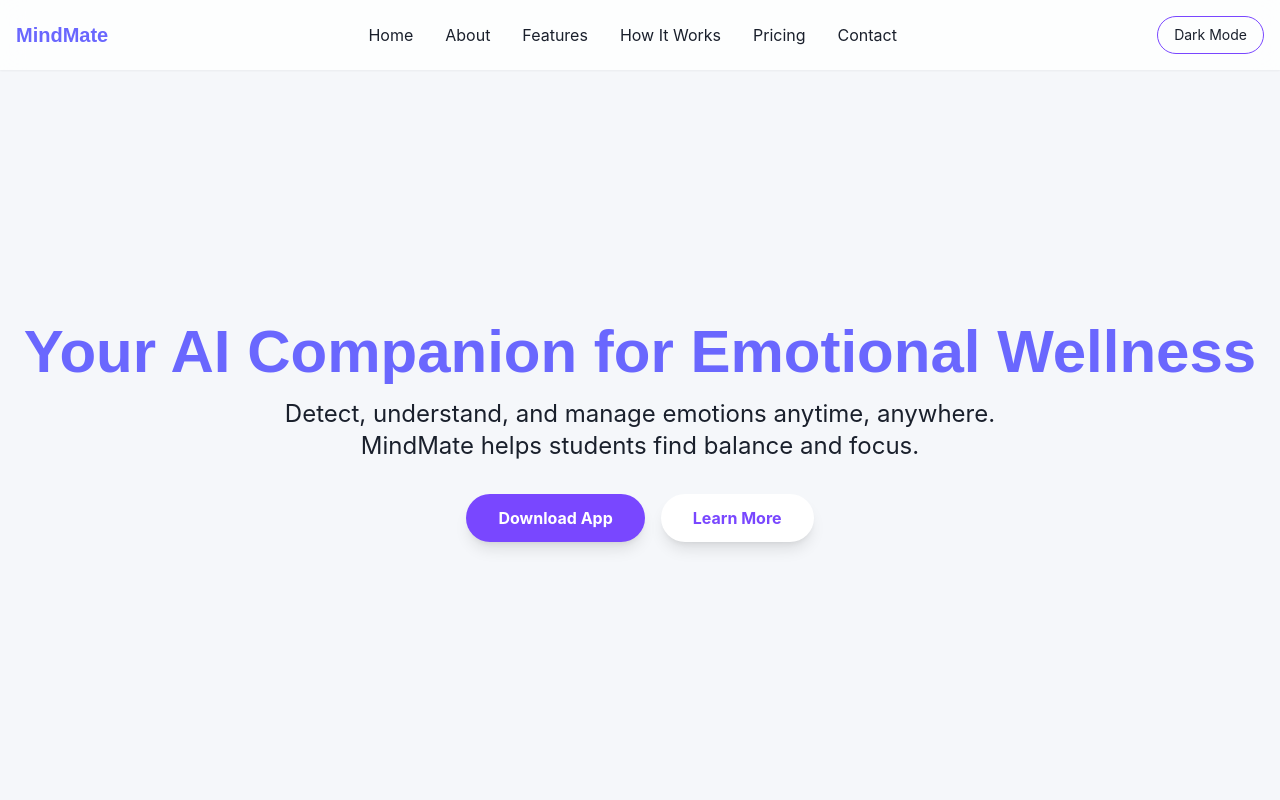
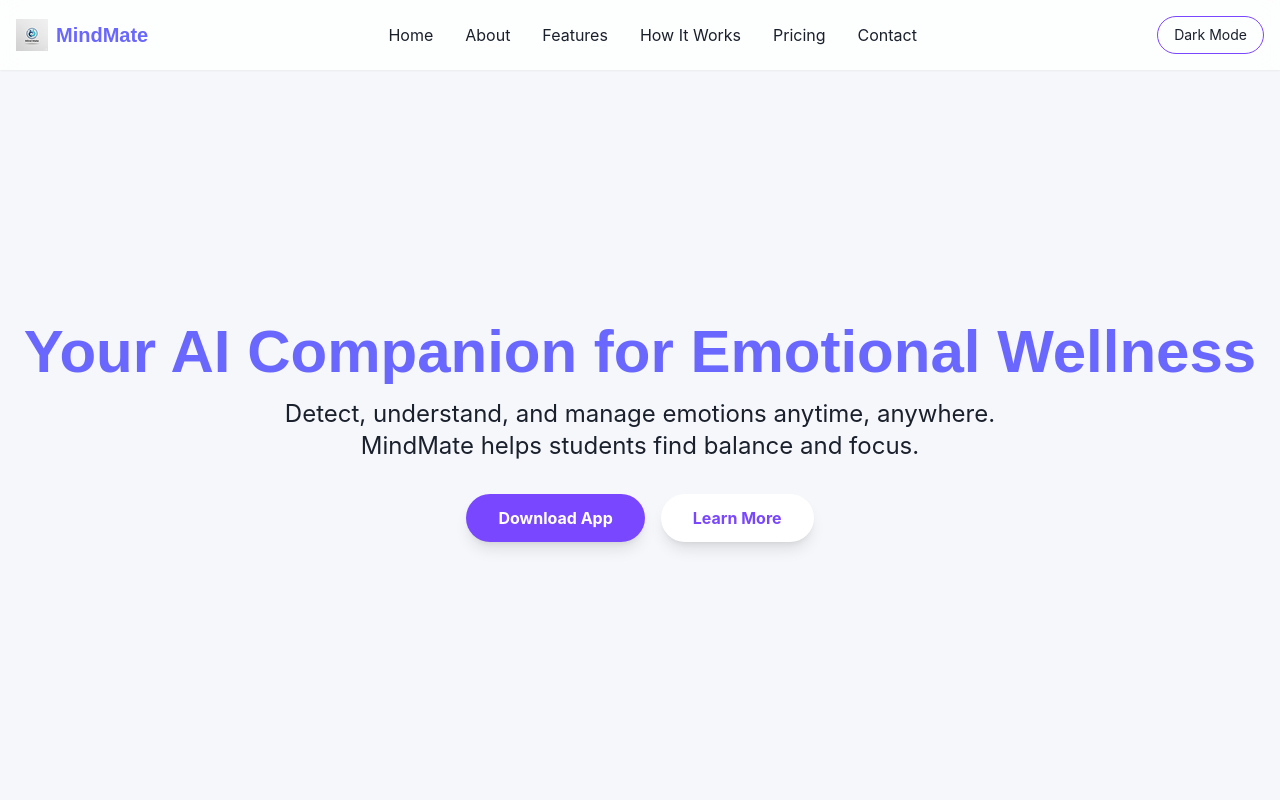
Before and after one commit to mindmate-enu-ai/mindmate, a plain HTML site: page index.html in a window 1280 px wide. Shown: the top 800 px of the page. Drawn offline with nearby package versions, Linux system fonts and the light colour scheme.

Commit message:
Update index.html

```diff
--- a/index.html
+++ b/index.html
@@ -138,7 +138,10 @@
             nav.className = "fixed top-0 left-0 w-full z-50 bg-white bg-opacity-80 dark:bg-gray-900 dark:bg-opacity-80 backdrop-blur-md shadow-sm";
             nav.innerHTML = `
                 <div class="container mx-auto px-4 flex justify-between items-center py-4">
-                    <h1 class="text-xl font-bold font-heading text-mindmate-blue dark:text-mindmate-blue-light cursor-pointer">MindMate</h1>
+                    <div class="flex items-center space-x-2 cursor-pointer" id="logo-container">
+                        <img src="img.ico" alt="MindMate Logo" class="h-8 w-auto transition-colors duration-500"/>
+                        <h1 class="text-xl font-bold font-heading text-mindmate-blue dark:text-mindmate-blue-light transition-colors duration-500">MindMate</h1>
+                    </div>
                     <div class="hidden md:flex space-x-8">
                         <button class="text-mindmate-bg-dark dark:text-mindmate-bg hover:text-mindmate-blue transition-colors duration-200" data-page="Home">Home</button>
                         <button class="text-mindmate-bg-dark dark:text-mindmate-bg hover:text-mindmate-blue transition-colors duration-200" data-page="About">About</button>
@@ -155,7 +158,8 @@
             nav.querySelectorAll('button[data-page]').forEach(button => {
                 button.addEventListener('click', () => setPage(button.dataset.page));
             });
-            nav.querySelector('h1').addEventListener('click', () => setPage('Home'));
+            // Changed event listener to the new logo container
+            nav.querySelector('#logo-container').addEventListener('click', () => setPage('Home'));
             nav.querySelector('#theme-toggle-btn').addEventListener('click', toggleTheme);
             return nav;
         };
@@ -172,8 +176,7 @@
                         <button class="hover:text-mindmate-blue transition-colors duration-200" data-page="Contact">Contact</button>
                     </div>
                     <div class="flex justify-center space-x-6 mb-4">
-                        <!-- Social links SVGs can go here -->
-                    </div>
+                        </div>
                     <p class="text-sm">&copy; 2025 MindMate AI. All rights reserved.</p>
                     <p class="text-sm mt-2">Developed with passion by <span class="font-bold text-mindmate-blue">Surya</span></p>
                 </div>
@@ -216,7 +219,7 @@
                                     <p class="text-lg leading-relaxed">MindMate is the solution. Our AI-driven platform analyzes subtle cues in your voice, facial expressions, and text to provide a real-time understanding of your emotional state. This isn't just about detection—it's about empowerment. We give you the tools and personalized guidance to manage your emotions, improve focus, and build lasting resilience.</p>
                                 </div>
                                 <div class="md:w-1/2 flex justify-center">
-                                    <img src="unnamed.png" alt="A student using the MindMate app." class="rounded-lg shadow-xl w-full max-w-sm"/>
+                                    <img src="mindmate-about.png" alt="A student using the MindMate app." class="rounded-lg shadow-xl w-full max-w-sm"/>
                                 </div>
                             </div>
                         </div>
@@ -474,3 +477,5 @@
     </script>
 </body>
 </html>
+
+</html>
```
